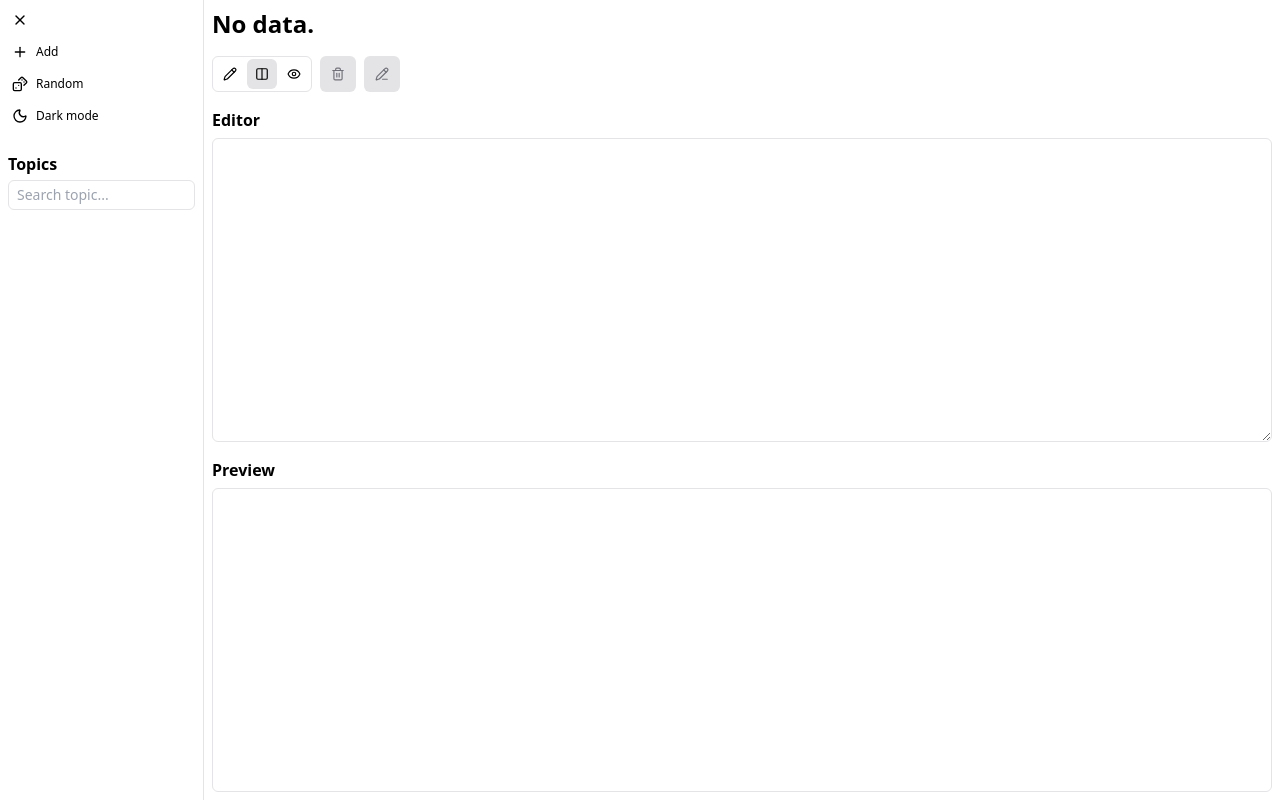
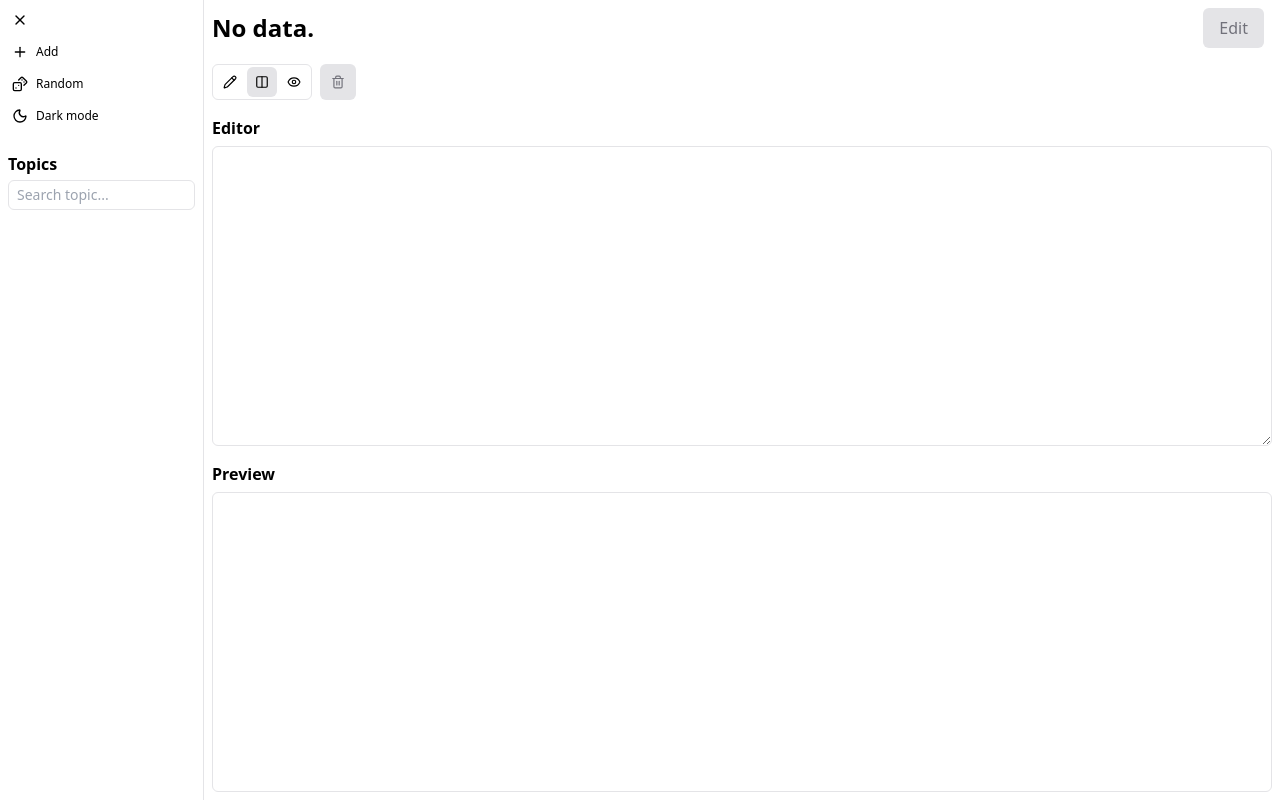
Before and after one commit to Lucccyo/ram, a React (Vite) app: page / in a window 1280 px wide. Built offline with nearby package versions, Linux system fonts and the light colour scheme.

Commit message:
change rename bouton location

```diff
--- a/src/App.tsx
+++ b/src/App.tsx
@@ -247,7 +247,18 @@ export default function App() {
       </div>
 
       <div className="flex p-2 flex-col gap-4 w-screen">
-        <h2 className="text-2xl m-0 p-0">{currentTopic || "No data."}</h2>
+        <div className="flex flex-row justify-between items-center">
+          <h2 className="text-2xl m-0 p-0">{currentTopic || "No data."}</h2>
+          <button
+            onClick={() => setRenameTopic(true)}
+            className={`flex justify-center items-center rounded-md cursor-pointer  transition-all duration-200 mr-2 py-2 px-4
+${currentTopic != null
+                ? "bg-zinc-200 dark:bg-zinc-800"
+                : "bg-zinc-200 dark:bg-zinc-800 text-zinc-500 cursor-not-allowed"
+              }
+            `}
+          > Edit </button>
+        </div>
 
         <div className="flex gap-2 items-center">
           <div className="flex gap-[2px] rounded-md border border-zinc-200 dark:border-zinc-700 p-[2px] transition-all duration-200">
@@ -291,19 +302,6 @@ ${currentTopic != null
             disabled={!currentTopic}
           >
             <Trash2 size={14} />
-          </button>
-
-          <button
-            onClick={() => setRenameTopic(true)}
-            className={`flex justify-center items-center rounded-md cursor-pointer w-[36px] h-[36px] transition-all duration-200
-${currentTopic != null
-                ? "bg-zinc-200 dark:bg-zinc-800"
-                : "bg-zinc-200 dark:bg-zinc-800 text-zinc-500 cursor-not-allowed"
-              }
-            `}
-            disabled={!currentTopic}
-          >
-            <PencilLine size={14} />
           </button>
         </div>
 
```
